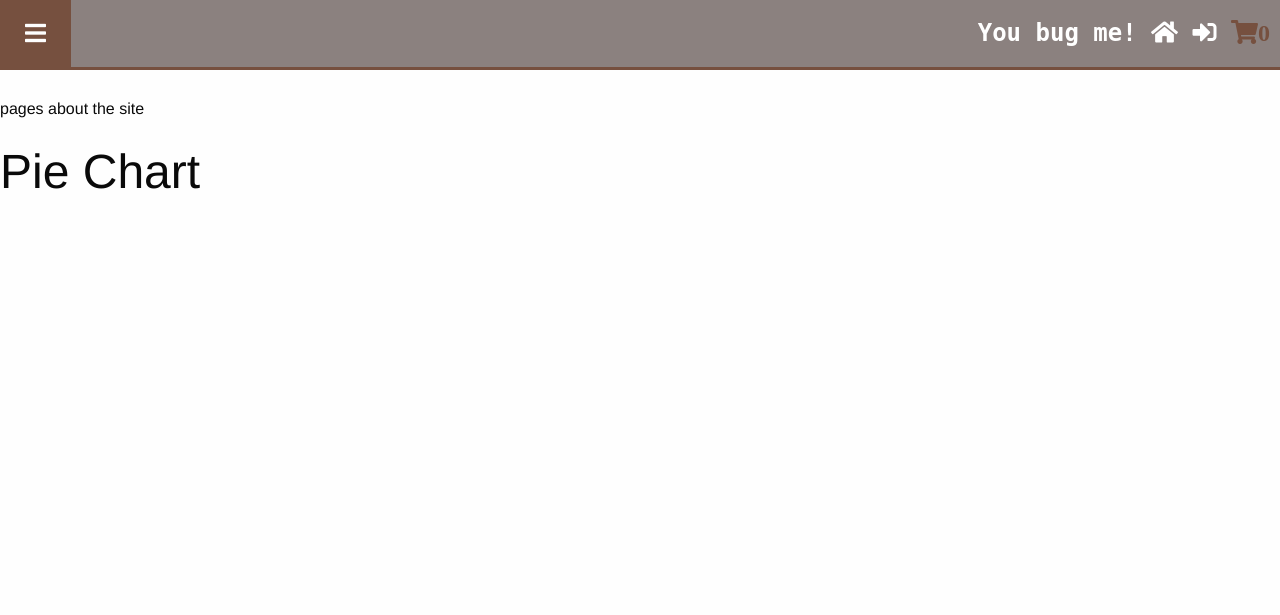
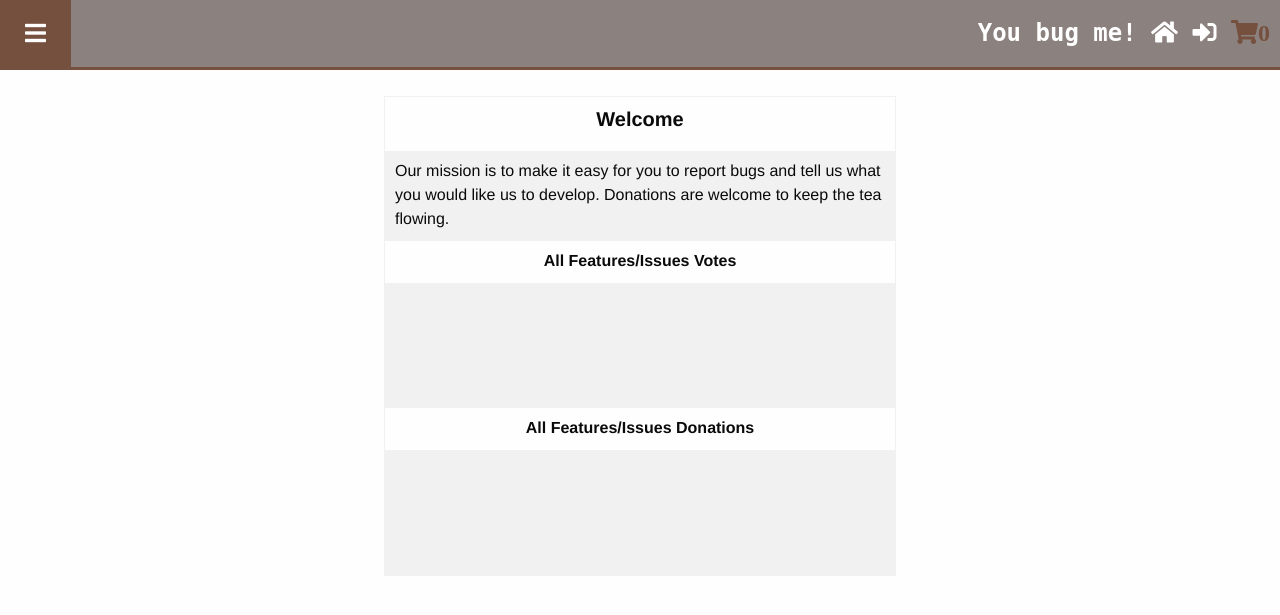
Before and after one commit to ramblingbarney/verbose-pancake, a Django app: page /accounts/logout/ in a window 1280 px wide. Shown: the top 615 px of the page. Run offline with Django 3.2, Linux system fonts and the light colour scheme; a user stored in the database is signed in; some libraries are stand-ins or nearby versions.

Commit message:
Profile & Home Page Charts

```diff
--- a/accounts/test_forms.py
+++ b/accounts/test_forms.py
@@ -190,7 +190,7 @@ class SiteLoginLogout(StaticLiveServerTestCase):
         self.assertEqual(len(elements_count), 1)
 
         elements_count = self.driver.find_elements_by_xpath(
-            "//*[contains(text(), 'pages about the site')]")
+            "//*[contains(text(), 'welcome')]")
 
         self.assertEqual(len(elements_count), 1)
 
--- a/accounts/views.py
+++ b/accounts/views.py
@@ -2,20 +2,24 @@ from django.shortcuts import render, redirect, reverse
 from django.contrib import messages, auth
 from django.contrib.auth import authenticate, login, logout
 from django.contrib.auth.decorators import login_required
+from django.db.models import Sum, Count
 from django.contrib.auth.models import User
+from datetime import datetime, timedelta
+from products.models import Product, ProductTimeAssigned
 from accounts.forms import UserLoginForm, UserRegistrationForm
-
+import math
+import json
 
 @login_required
 def logout(request):
-    """Log the user out"""
+    """Log the user outself."""
     auth.logout(request)
     messages.success(request, "You have successfully been logged out")
     return render(request, 'index.html')
 
 
 def login_by_email(request):
-    """Return a login page"""
+    """Return a login page."""
     if request.user.is_authenticated:
         return redirect(reverse('index'))
     if request.method == "POST":
@@ -40,7 +44,7 @@ def login_by_email(request):
 
 
 def registration(request):
-    """Render the registration page"""
+    """Render the registration page."""
     if request.user.is_authenticated:
         return redirect(reverse('index'))
 
@@ -66,6 +70,210 @@ def registration(request):
 
 
 def user_profile(request):
-    """The user's profile page"""
+    """The user's profile page showing All Features/Issues, only created by
+    the Profile User & all by time for Admin User."""
+
+    background_colour_list = [
+                    'rgba(255, 99, 132, 0.2)', 'rgba(54, 162, 235, 0.2)',
+                    'rgba(255, 206, 86, 0.2)', 'rgba(75, 192, 192, 0.2)',
+                    'rgba(153, 102, 255, 0.2)', 'rgba(255, 159, 64, 0.2)']
+
+    border_colour_list = [
+        'rgba(255,99,132,1)', 'rgba(54, 162, 235, 1)',
+        'rgba(255, 206, 86, 1)', 'rgba(75, 192, 192, 1)',
+        'rgba(153, 102, 255, 1)', 'rgba(255, 159, 64, 1)']
+
     user = User.objects.get(email=request.user.email)
-    return render(request, 'profile.html', {"profile": user})
+
+    # my votes
+
+    my_votes = Product.objects.values('name').filter(user_id=user.id).annotate(Count('productvote__user_id')).filter(productvote__user_id__count__gt=0)
+
+    all_product_names_my_votes = []
+    all_product_my_votes = []
+
+    for i, q in enumerate(my_votes):
+        all_product_names_my_votes.append(str(q['name']))
+        all_product_my_votes.append(str(q['productvote__user_id__count']))
+
+    if len(all_product_names_my_votes) == 0:
+        all_product_names_my_votes = ['No Data']
+        all_product_my_votes = ['0']
+
+    bg_colours = background_colour_list * math.ceil((len(all_product_names_my_votes) / len(background_colour_list)))
+    b_colours = border_colour_list * math.ceil((len(all_product_names_my_votes) / len(border_colour_list)))
+
+    json_all_product_names_my_votes = json.dumps(all_product_names_my_votes)
+    json_all_product_my_votes = json.dumps(all_product_my_votes)
+    json_bg_colours_my_votes = json.dumps(bg_colours[:len(all_product_names_my_votes)])
+    json_b_colours_my_votes = json.dumps(b_colours[:len(all_product_names_my_votes)])
+
+    # all votes
+
+    all_votes = Product.objects.values('name').annotate(Count('productvote__user_id')).filter(productvote__user_id__count__gt=0)
+
+    all_product_names_all_votes = []
+    all_product_all_votes = []
+
+    for i, q in enumerate(all_votes):
+        all_product_names_all_votes.append(str(q['name']))
+        all_product_all_votes.append(str(q['productvote__user_id__count']))
+
+    if len(all_product_names_all_votes) == 0:
+        all_product_names_all_votes = ['No Data']
+        all_product_all_votes = ['0']
+
+    bg_colours = background_colour_list * math.ceil((len(all_product_names_all_votes) / len(background_colour_list)))
+    b_colours = border_colour_list * math.ceil((len(all_product_names_all_votes) / len(border_colour_list)))
+
+    json_all_product_names_all_votes = json.dumps(all_product_names_all_votes)
+    json_all_product_all_votes = json.dumps(all_product_all_votes)
+    json_bg_colours_all_votes = json.dumps(bg_colours[:len(all_product_names_all_votes)])
+    json_b_colours_all_votes = json.dumps(b_colours[:len(all_product_names_all_votes)])
+
+    # donations
+
+    all_donations = Product.objects.values('name','total_amount_paid').filter(total_amount_paid__gt=1)
+
+    all_product_names_donations = []
+    all_product_donations = []
+
+    for i, q in enumerate(all_donations):
+        all_product_names_donations.append(str(q['name']))
+        all_product_donations.append(str(q['total_amount_paid']))
+
+    if len(all_product_names_donations) == 0:
+        all_product_names_donations = ['No Data']
+        all_product_donations = ['0']
+
+    bg_colours = background_colour_list * math.ceil((len(all_product_names_donations) / len(background_colour_list)))
+    b_colours = border_colour_list * math.ceil((len(all_product_names_donations) / len(border_colour_list)))
+
+    json_all_product_names_donations = json.dumps(all_product_names_donations)
+    json_all_product_donations = json.dumps(all_product_donations)
+    json_bg_colours_donations = json.dumps(bg_colours[:len(all_product_names_donations)])
+    json_b_colours_donations = json.dumps(b_colours[:len(all_product_names_donations)])
+
+    # admin time spent
+    time_spent = Product.objects.values('name').filter(producttimeassigned__time_minutes__gt=1).annotate(Sum('producttimeassigned__time_minutes'))
+
+    all_product_names_time = []
+    all_product_time = []
+
+    for i, q in enumerate(time_spent):
+        all_product_names_time.append(str(q['name']))
+        all_product_time.append(str(q['producttimeassigned__time_minutes__sum']))
+
+    if len(all_product_names_time) == 0:
+        all_product_names_time = ['No Data']
+        all_product_time = ['0']
+
+    bg_colours = background_colour_list * math.ceil((len(all_product_names_time) / len(background_colour_list)))
+    b_colours = border_colour_list * math.ceil((len(all_product_names_time) / len(border_colour_list)))
+
+    json_all_product_names_time = json.dumps(all_product_names_time)
+    json_all_product_time = json.dumps(all_product_time)
+    json_bg_colours_time = json.dumps(bg_colours[:len(all_product_names_time)])
+    json_b_colours_time = json.dumps(b_colours[:len(all_product_names_time)])
+
+    # admin time spent daily
+    time_spent_daily = Product.objects.values('name').filter(producttimeassigned__submitted__date=datetime.now(), producttimeassigned__time_minutes__gt=1).annotate(Sum('producttimeassigned__time_minutes'))
+
+    all_product_names_time_daily = []
+    all_product_time_daily = []
+    for i, q in enumerate(time_spent_daily):
+        all_product_names_time_daily.append(str(q['name']))
+        all_product_time_daily.append(str(q['producttimeassigned__time_minutes__sum']))
+
+    if len(all_product_names_time_daily) == 0:
+        all_product_names_time_daily = ['No Data']
+        all_product_time_daily = ['0']
+
+    bg_colours = background_colour_list * math.ceil((len(all_product_names_time_daily) / len(background_colour_list)))
+    b_colours = border_colour_list * math.ceil((len(all_product_names_time_daily) / len(border_colour_list)))
+
+    json_all_product_names_time_daily = json.dumps(all_product_names_time_daily)
+    json_all_product_time_daily = json.dumps(all_product_time_daily)
+    json_bg_colours_time_daily = json.dumps(bg_colours[:len(all_product_names_time_daily)])
+    json_b_colours_time_daily = json.dumps(b_colours[:len(all_product_names_time_daily)])
+
+    # admin time spent 7days
+    time_spent_7days = Product.objects.values('name').filter(producttimeassigned__submitted__date__gte=datetime.today() - timedelta(days=7) , producttimeassigned__time_minutes__gt=1).annotate(Sum('producttimeassigned__time_minutes'))
+    all_product_names_time_7days = []
+    all_product_time_7days = []
+    for i, q in enumerate(time_spent_7days):
+        all_product_names_time_7days.append(str(q['name']))
+        all_product_time_7days.append(str(q['producttimeassigned__time_minutes__sum']))
+
+    if len(all_product_names_time_7days) == 0:
+        all_product_names_time_7days = ['No Data']
+        all_product_time_7days = ['0']
+
+    bg_colours = background_colour_list * math.ceil((len(all_product_names_time_7days) / len(background_colour_list)))
+    b_colours = border_colour_list * math.ceil((len(all_product_names_time_7days) / len(border_colour_list)))
+
+    json_all_product_names_time_7days = json.dumps(all_product_names_time_7days)
+    json_all_product_time_7days = json.dumps(all_product_time_7days)
+    json_bg_colours_time_7days = json.dumps(bg_colours[:len(all_product_names_time_7days)])
+    json_b_colours_time_7days = json.dumps(b_colours[:len(all_product_names_time_7days)])
+
+    # admin time spent monthly
+    time_spent_monthly = Product.objects.values('name').filter(producttimeassigned__submitted__month=datetime.now().month, producttimeassigned__submitted__year=datetime.now().year, producttimeassigned__time_minutes__gt=1).annotate(Sum('producttimeassigned__time_minutes'))
+
+    all_product_names_time_monthly = []
+    all_product_time_monthly = []
+    for i, q in enumerate(time_spent_monthly):
+        all_product_names_time_monthly.append(str(q['name']))
+        all_product_time_monthly.append(str(q['producttimeassigned__time_minutes__sum']))
+
+    if len(all_product_names_time_daily) == 0:
+        all_product_names_time_monthly = ['No Data']
+        all_product_time_monthly = ['0']
+
+    bg_colours = background_colour_list * math.ceil((len(all_product_names_time_monthly) / len(background_colour_list)))
+    b_colours = border_colour_list * math.ceil((len(all_product_names_time_monthly) / len(border_colour_list)))
+
+    json_all_product_names_time_monthly = json.dumps(all_product_names_time_monthly)
+    json_all_product_time_monthly = json.dumps(all_product_time_monthly)
+    json_bg_colours_time_monthly = json.dumps(bg_colours[:len(all_product_names_time_monthly)])
+    json_b_colours_time_monthly = json.dumps(b_colours[:len(all_product_names_time_monthly)])
+
+    args = {
+            'profile': user,
+
+            'all_product_names_my_votes': json_all_product_names_my_votes,
+            'all_product_my_votes': json_all_product_my_votes,
+            'background_colours_my_votes': json_bg_colours_my_votes,
+            'border_colours_my_votes': json_b_colours_my_votes,
+
+            'all_product_names_all_votes': json_all_product_names_all_votes,
+            'all_product_all_votes': json_all_product_all_votes,
+            'background_colours_all_votes': json_bg_colours_all_votes,
+            'border_colours_all_votes': json_b_colours_all_votes,
+
+            'all_product_names_donations': json_all_product_names_donations,
+            'all_product_donations': json_all_product_donations,
+            'background_colours_donations': json_bg_colours_donations,
+            'border_colours_donations': json_b_colours_donations,
+
+            'all_product_names_time': json_all_product_names_time,
+            'all_product_time': json_all_product_time,
+            'background_colours_time': json_bg_colours_time,
+            'border_colours_time': json_b_colours_time,
+
+            'all_product_names_time_daily': json_all_product_names_time_daily,
+            'all_product_time_daily': json_all_product_time_daily,
+            'background_colours_time_daily': json_bg_colours_time_daily,
+            'border_colours_time_daily': json_b_colours_time_daily,
+
+            'all_product_names_time_7days': json_all_product_names_time_7days,
+            'all_product_time_7days': json_all_product_time_7days,
+            'background_colours_time_7days': json_bg_colours_time_7days,
+            'border_colours_time_7days': json_b_colours_time_7days,
+
+            'all_product_names_time_monthly': json_all_product_names_time_monthly,
+            'all_product_time_monthly': json_all_product_time_monthly,
+            'background_colours_time_monthly': json_bg_colours_time_monthly,
+            'border_colours_time_monthly': json_b_colours_time_monthly,
+            }
+    return render(request, 'profile.html', args)
--- a/home/templates/index.html
+++ b/home/templates/index.html
@@ -1,55 +1,67 @@
 {% extends 'base.html' %}{% block page_title %}Home About Page{% endblock %} {% block page_heading %}Pages about the site{% endblock %}
 
 {% block content %}
-<p>pages about the site</p>
-  {% load static %}
-<script src="{% static 'vendor/node_modules/d3/dist/d3.min.js' %}"></script>
-<script src="{% static 'vendor/node_modules/c3/c3.js' %}"></script>
+{% load static %}
 
-<body>
+<table class="large-width-table">
+  <tr>
+    <th>
+      <h2>Welcome</h2>
+    </th>
+  </tr>
+  <tr>
+    <td>
+      Our mission is to make it easy for you to report bugs and tell us what you would like us to develop.  Donations are welcome to keep the tea flowing.
+    </td>
+  </tr>
+  <tr>
+    <th>
+      All Features/Issues Votes
+    </th>
+  </tr>
+  <tr>
+    <td>
+      <canvas id="myChartAllVotes" width="100%" height="100%"></canvas>
+    </td>
+  </tr>
+  <tr>
+    <th>
+      All Features/Issues Donations
+    </th>
+  </tr>
+  <tr>
+    <td>
+      <canvas id="myChartAllDonations" width="100%" height="100%"></canvas>
+    </td>
+  </tr>
+</table>
 
-  <div class='container'>
-  <h1 class='title'>Pie Chart</h1>
-  <div class='chart'>
-  <div id='chart'></div>
-  </div>
 
+<script src="{% static 'js/chartFunctions.js' %}"></script>
 <script>
 
-  var chart = c3.generate({
-      data: {
-          // iris data from R
-          columns: [
-              ['data1', 30],
-              ['data2', 120],
-          ],
-          type : 'pie',
-          onclick: function (d, i) { console.log("onclick", d, i); },
-          onmouseover: function (d, i) { console.log("onmouseover", d, i); },
-          onmouseout: function (d, i) { console.log("onmouseout", d, i); }
-      }
-  });
+function allVotes(){
+  var ctx = document.getElementById("myChartAllVotes").getContext('2d');
+  var chartlabel = '# of Votes';
+  var labelNames = {{ all_product_names_all_votes | safe }};
+  var graphData = {{ all_product_all_votes | safe }};
+  var backgroundColours = {{ background_colours_all_votes | safe }};
+  var borderColors = {{ border_colours_all_votes | safe }};
+  createBarChart(ctx, chartlabel, labelNames, graphData, backgroundColours, borderColors);
+}
+allVotes();
 
-  setTimeout(function () {
-      chart.load({
-          columns: [
-              ["setosa", 0.2, 0.2, 0.2, 0.2, 0.2, 0.4, 0.3, 0.2, 0.2, 0.1, 0.2, 0.2, 0.1, 0.1, 0.2, 0.4, 0.4, 0.3, 0.3, 0.3, 0.2, 0.4, 0.2, 0.5, 0.2, 0.2, 0.4, 0.2, 0.2, 0.2, 0.2, 0.4, 0.1, 0.2, 0.2, 0.2, 0.2, 0.1, 0.2, 0.2, 0.3, 0.3, 0.2, 0.6, 0.4, 0.3, 0.2, 0.2, 0.2, 0.2],
-              ["versicolor", 1.4, 1.5, 1.5, 1.3, 1.5, 1.3, 1.6, 1.0, 1.3, 1.4, 1.0, 1.5, 1.0, 1.4, 1.3, 1.4, 1.5, 1.0, 1.5, 1.1, 1.8, 1.3, 1.5, 1.2, 1.3, 1.4, 1.4, 1.7, 1.5, 1.0, 1.1, 1.0, 1.2, 1.6, 1.5, 1.6, 1.5, 1.3, 1.3, 1.3, 1.2, 1.4, 1.2, 1.0, 1.3, 1.2, 1.3, 1.3, 1.1, 1.3],
-              ["virginica", 2.5, 1.9, 2.1, 1.8, 2.2, 2.1, 1.7, 1.8, 1.8, 2.5, 2.0, 1.9, 2.1, 2.0, 2.4, 2.3, 1.8, 2.2, 2.3, 1.5, 2.3, 2.0, 2.0, 1.8, 2.1, 1.8, 1.8, 1.8, 2.1, 1.6, 1.9, 2.0, 2.2, 1.5, 1.4, 2.3, 2.4, 1.8, 1.8, 2.1, 2.4, 2.3, 1.9, 2.3, 2.5, 2.3, 1.9, 2.0, 2.3, 1.8],
-          ]
-      });
-  }, 1500);
-
-  setTimeout(function () {
-      chart.unload({
-          ids: 'data1'
-      });
-      chart.unload({
-          ids: 'data2'
-      });
-  }, 2500);
+function donations(){
+  var ctx = document.getElementById("myChartAllDonations").getContext('2d');
+  var chartlabel = '£ of Donations';
+  var labelNames = {{ all_product_names_donations | safe }};
+  var graphData = {{ all_product_donations | safe }};
+  var backgroundColours = {{ background_colours_donations | safe }};
+  var borderColors = {{ border_colours_donations | safe }};
+  createBarChart(ctx, chartlabel, labelNames, graphData, backgroundColours, borderColors);
+}
+donations();
 
 </script>
 
-</body>
 {% endblock %}
--- a/issue_tracker_0_2/settings.py
+++ b/issue_tracker_0_2/settings.py
@@ -128,7 +128,6 @@ USE_I18N = True
 
 USE_L10N = True
 
-TIME_ZONE = 'Europe/London'
 USE_TZ = True
 
 
--- a/static/css/app.css
+++ b/static/css/app.css
@@ -291,6 +291,12 @@
     font-weight: bold;
   }
 
+  .large-width-table {
+    max-width: 40%;
+    margin-left: auto;
+    margin-right: auto;
+  }
+
 }
 
 /*hide desktop menu for small screens*/
@@ -319,4 +325,11 @@
     min-width: 80%;
   }
 
+  .large-width-table {
+    max-width: 90%;
+    margin-left: auto;
+    margin-right: auto;
+  }
+
+
 }
--- a/static/js/app.js
+++ b/static/js/app.js
@@ -121,7 +121,7 @@ function hideDesktopMenu(){
 
 // Toggle Mobile Menu bar
 function showMobileMenu() {
-    document.getElementById("mySidenav").style.width = "40%";
+    document.getElementById("mySidenav").style.width = "50%";
     document.getElementById("mySidenav").style.borderRightStyle = "solid";
     document.getElementById("mySidenav").style.borderColor = "#76503F";
 }
--- /dev/null
+++ b/static/js/chartFunctions.js
@@ -0,0 +1,28 @@
+// create bar Chart
+
+function createBarChart(ctx, chartlabel, labelNames, graphData, backgroundColours, borderColors){
+
+  var myChart = new Chart(ctx, {
+      type: 'horizontalBar',
+      data: {
+          labels: labelNames,
+          datasets: [{
+              label: chartlabel,
+              data: graphData,
+              backgroundColor: backgroundColours,
+              borderColor: borderColors,
+              borderWidth: 1
+          }]
+      },
+      options: {
+          scales: {
+              yAxes: [{
+                  ticks: {
+                      beginAtZero:true
+                  }
+              }]
+          }
+      }
+  });
+
+}
--- a/templates/base.html
+++ b/templates/base.html
@@ -1,3 +1,5 @@
+<!DOCTYPE html>
+<meta charset="utf-8">
 <html class="no-js">
 
 <head>
@@ -7,6 +9,7 @@
     <link rel='stylesheet' href="{% static 'vendor/css/all.css' %}" type='text/css' />
     <link rel='stylesheet' href="{% static 'css/app.css' %}" type='text/css' />
     <script src="{% static 'vendor/node_modules/tinymce/tinymce.min.js' %}"></script>
+    <script src="{% static 'vendor/node_modules/chart.js/dist/Chart.js' %}"></script>
 </head>
 
 <body>
```
Also changed, not shown: accounts/templates/profile.html (+163 -2 lines), home/views.py (+73 -1 lines), 1 other file.
